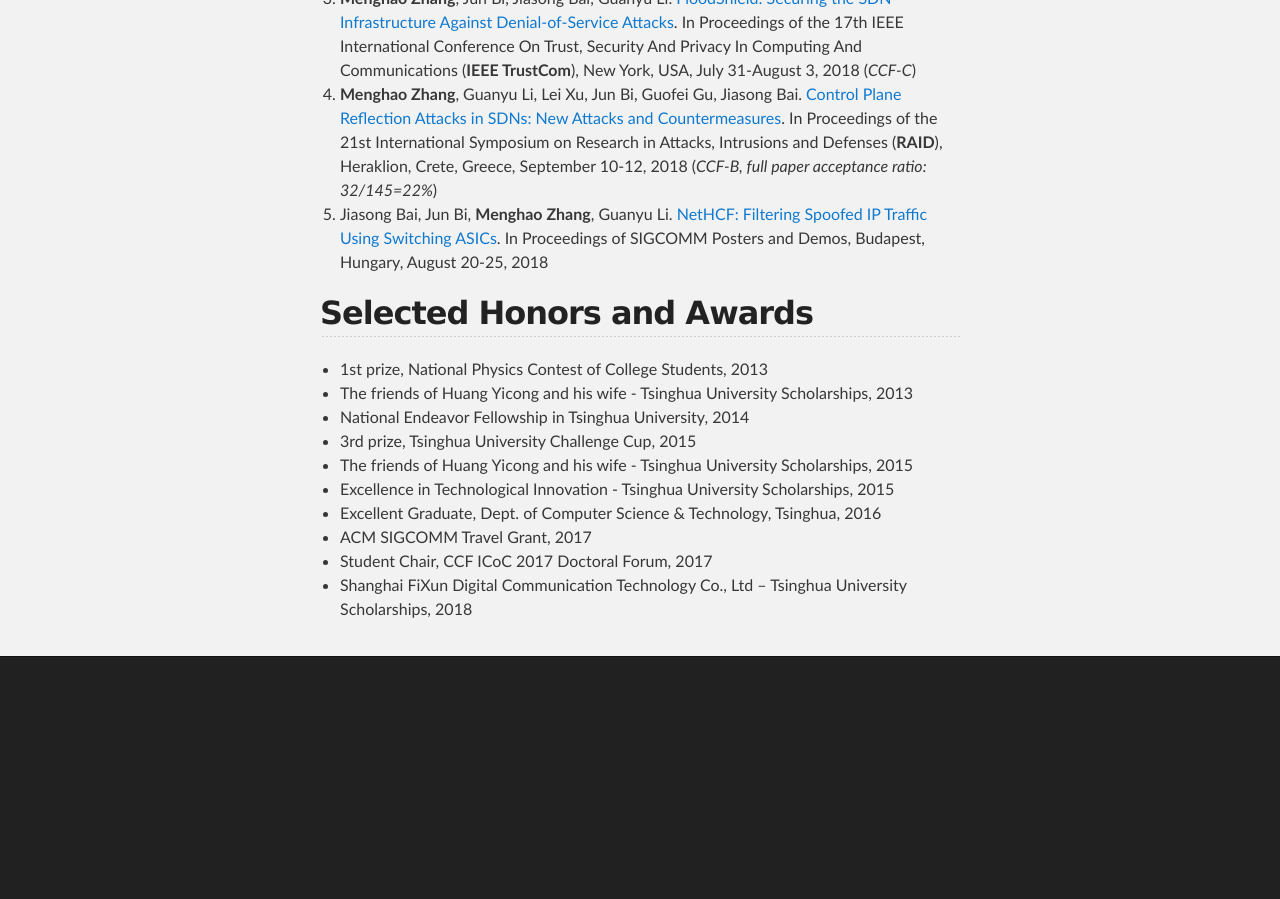
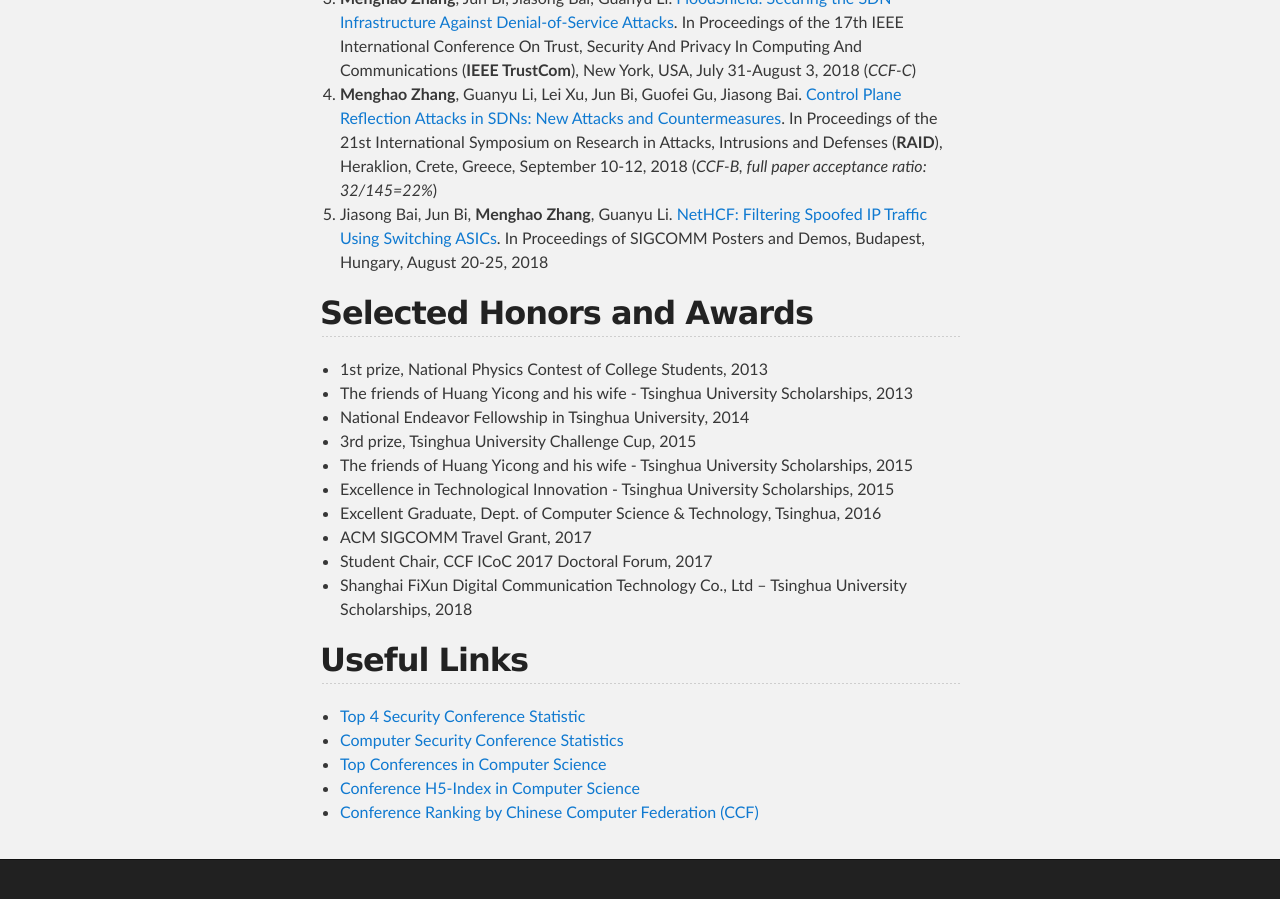
Before and after one commit to zhangmenghao/zhangmenghao.github.io, a Jekyll site: the page built from index.md, in a window 1280 px wide and 900 px high, scrolled down 869 px. Built offline with Jekyll 4.4.1, drawn with Linux system fonts in a browser that asks for light colours; before the commit the page ends 1566 px from its top, so only the background shows below that.

Commit message:
Add useful links

```diff
--- a/index.md
+++ b/index.md
@@ -45,3 +45,11 @@ In Proceedings of SIGCOMM Posters and Demos, Budapest, Hungary, August 20-25, 20
 * ACM SIGCOMM Travel Grant, 2017
 * Student Chair, CCF ICoC 2017 Doctoral Forum, 2017
 * Shanghai FiXun Digital Communication Technology Co., Ltd – Tsinghua University Scholarships, 2018
+
+## Useful Links
+
+* [Top 4 Security Conference Statistic](http://s3.eurecom.fr/~balzarot/notes/top4/index.html)
+* [Computer Security Conference Statistics](http://faculty.cs.tamu.edu/guofei/sec_conf_stat.htm)
+* [Top Conferences in Computer Science](http://csrankings.org/#/index?all&world)
+* [Conference H5-Index in Computer Science](https://www.aminer.cn/ranks/conf)
+* [Conference Ranking by Chinese Computer Federation (CCF)](https://www.ccf.org.cn/xspj/wlyxxaq/)
```
